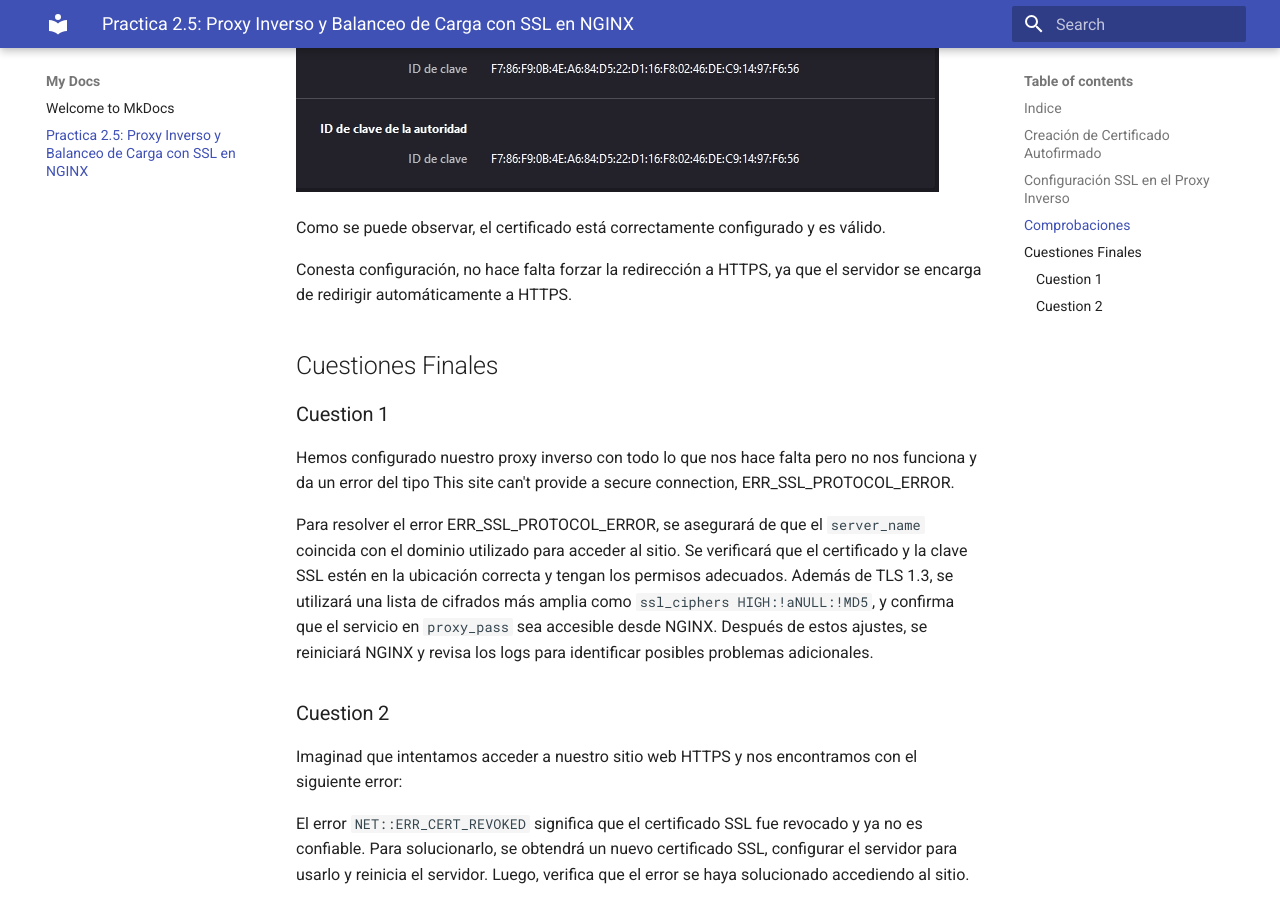
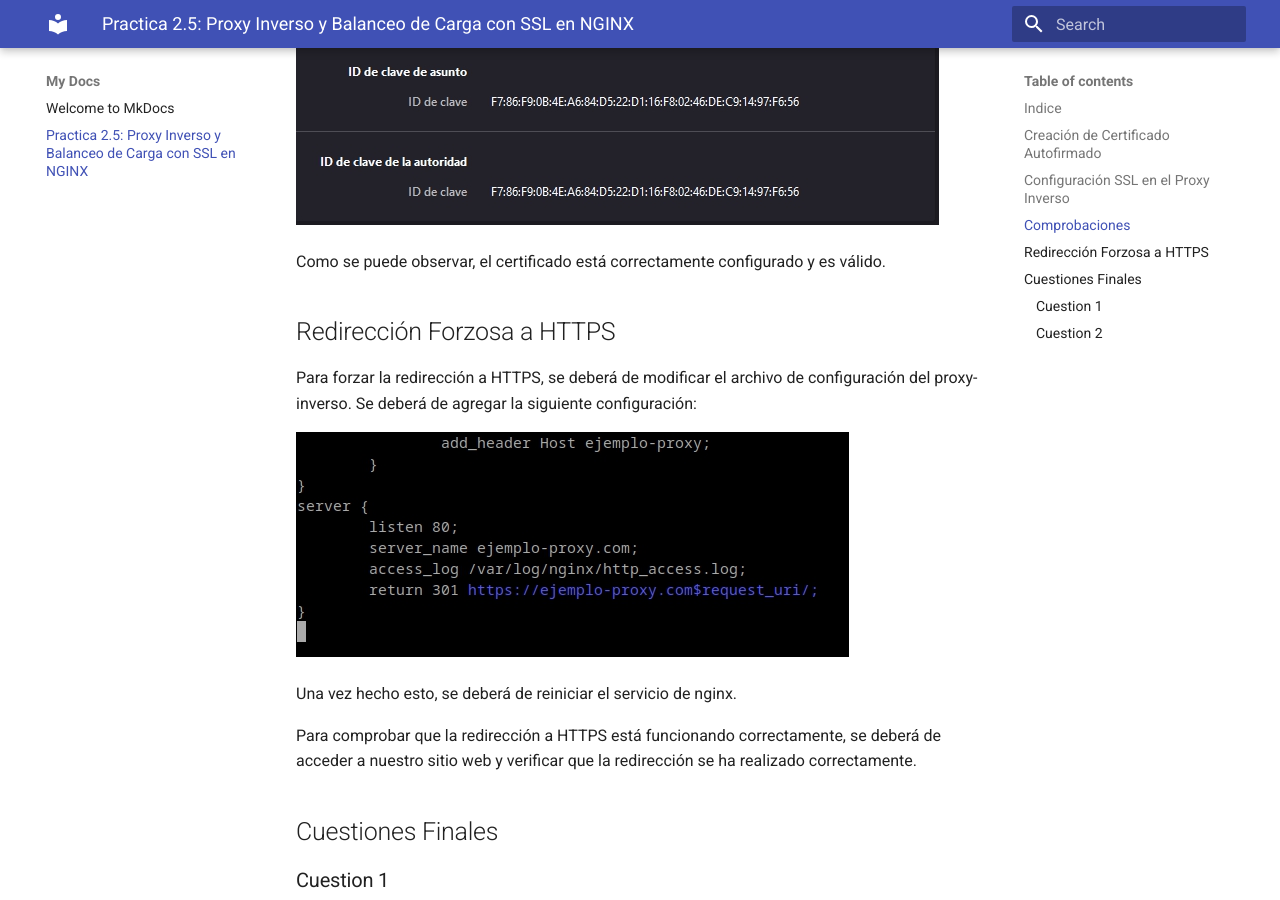
Before and after one commit to JaimeGrueso/practica2-5-proxy_ssl, an MkDocs documentation site: the page built from docs/practica2-5.md, in a window 1280 px wide and 900 px high, scrolled down 5054 px. Built offline with MkDocs 1.6.1 and Material for MkDocs 9.7.7, drawn with Linux system fonts in a browser that asks for light colours; some of the changed text lies outside the part shown.

Commit message:
Cambios Menores

```diff
--- a/docs/practica2-5.md
+++ b/docs/practica2-5.md
@@ -4,7 +4,8 @@
 1. [Creacion de Certificado Autofirmado](#id1)
 2. [Configuración SSL en el Proxy Inverso](#id2)
 3. [Comprobaciones](#id3)
-4. [Cuestiones Finales](#id4)
+4. [Redirección Forzosa a HTTPS](#id4)
+5. [Cuestiones Finales](#id5)
 
 <div id='id1'></div>
 
@@ -66,9 +67,20 @@
 
 Como se puede observar, el certificado está correctamente configurado y es válido.
 
-Conesta configuración, no hace falta forzar la redirección a HTTPS, ya que el servidor se encarga de redirigir automáticamente a HTTPS.
+<div id='id4'></div>
 
-<div id='id4'></div>
+## Redirección Forzosa a HTTPS
+Para forzar la redirección a HTTPS, se deberá de modificar el archivo de configuración del proxy-inverso. Se deberá de agregar la siguiente configuración:
+
+![Redirección a HTTPS](./assets/images/screenshot.11.jpg)
+
+Una vez hecho esto, se deberá de reiniciar el servicio de nginx.
+
+Para comprobar que la redirección a HTTPS está funcionando correctamente,
+se deberá de acceder a nuestro sitio web y verificar que la redirección
+se ha realizado correctamente.
+
+<div id='id5'></div>
 
 ## Cuestiones Finales
 
```
Also changed, not shown: docs/assets/images/screenshot.11.jpg (added).
